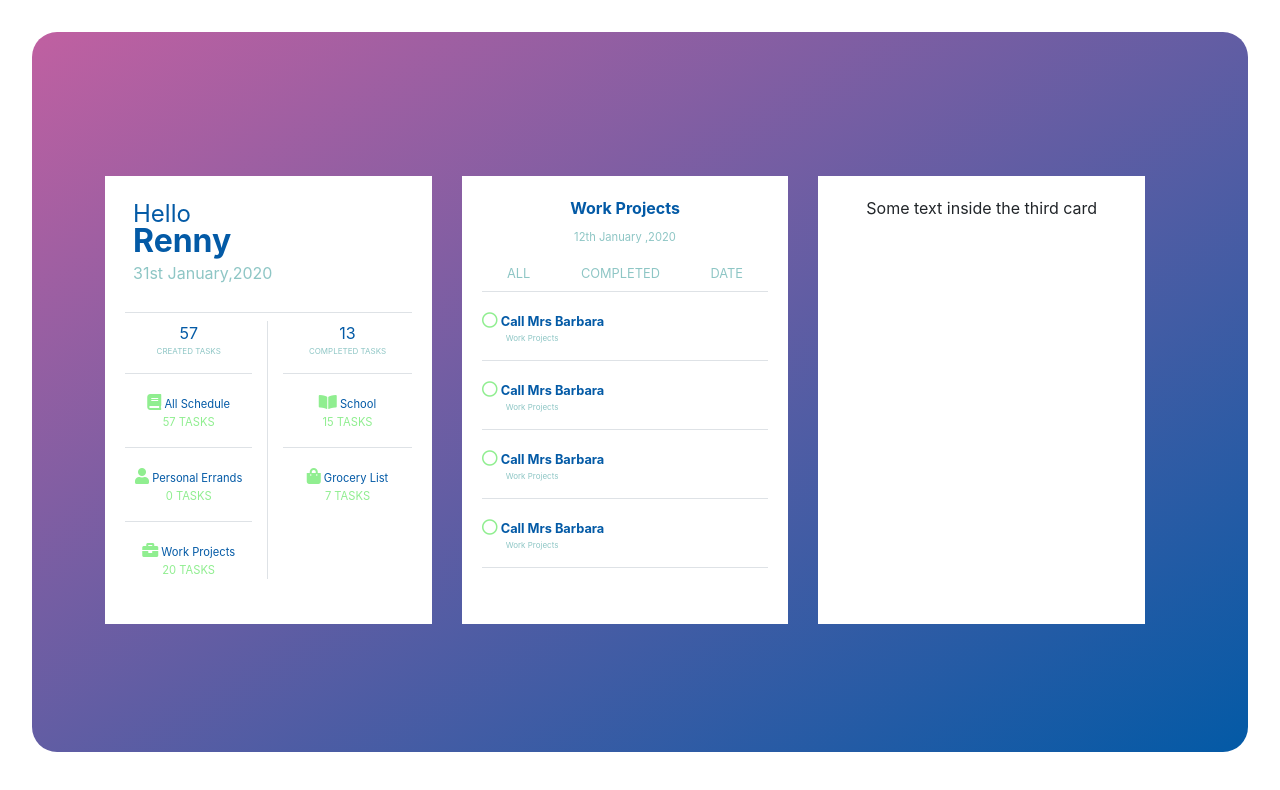
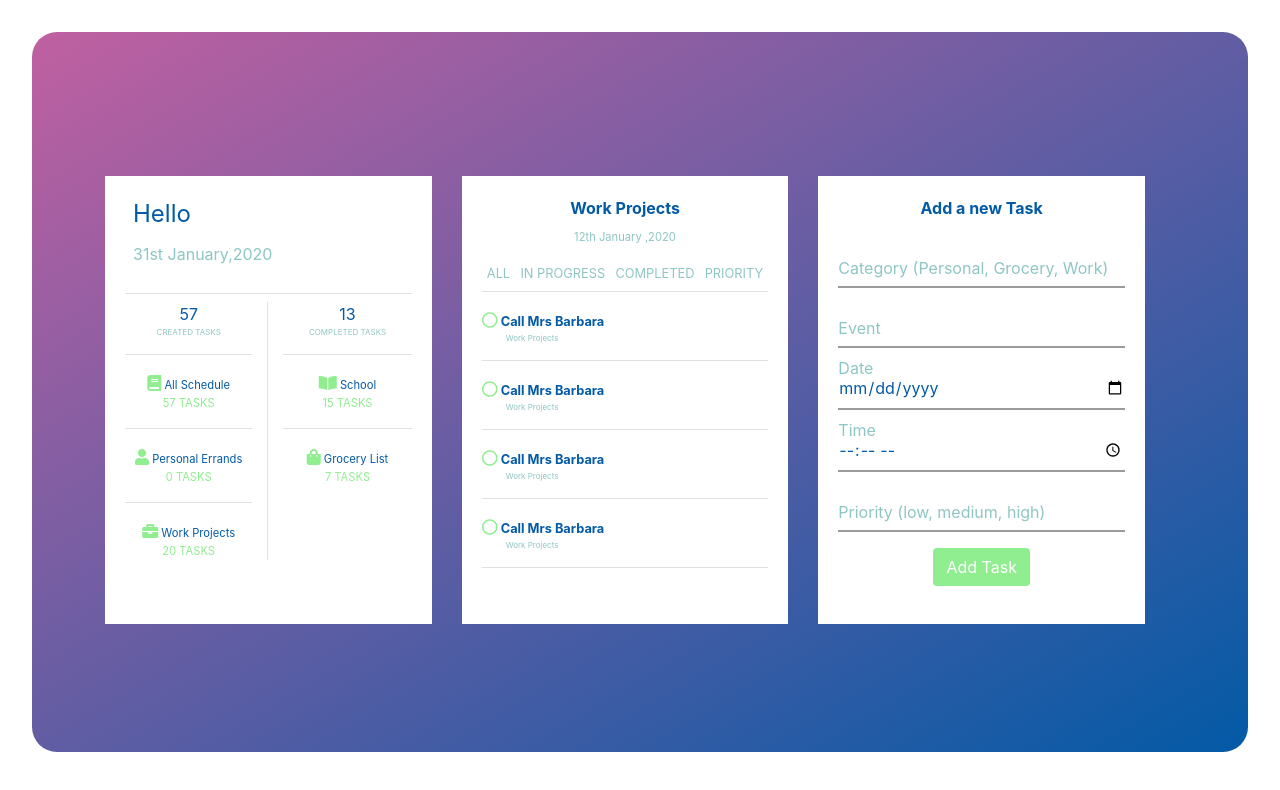
Before and after one commit to Renny1214/StackHack_FrontEnd, an Angular app: page / in a window 1280 px wide. Shown: the top 790 px of the page. Built offline with nearby package versions, Linux system fonts and the light colour scheme.

Commit message:
add task done

```diff
--- a/src/app/to-do-list/to-do-list.component.css
+++ b/src/app/to-do-list/to-do-list.component.css
@@ -1,5 +1,5 @@
 .back {
-  background: linear-gradient(to bottom right, #c060a1,#035aa6);
+  background: linear-gradient(to bottom right, #c060a1, #035aa6);
   margin: 2rem;
   height: 90vh;
   border-radius: 25px;
@@ -7,7 +7,7 @@
 li {
   list-style-type: none;
 }
-a:hover{
+a:hover {
   cursor: pointer;
 }
 .cards {
@@ -34,114 +34,271 @@ a:hover{
   height: 28rem;
   width: 65rem;
 }
-.hello
-{
+.hello {
   text-align: left;
   font-size: 1.5rem;
   color: #035aa6;
 }
-.name
-{
+.name {
   text-align: left;
   font-size: 2rem;
   color: #035aa6;
   line-height: 0.5cm;
 }
-.date
-{
+.date {
   text-align: left;
   color: #8ec6c5;
   line-height: 1.2cm;
 }
-.num
-{
-    color:#035aa6;
+.num {
+  color: #035aa6;
   font-size: 1rem;
 }
-.task
-{
-    color:#8ec6c5;
+.task {
+  color: #8ec6c5;
   font-size: 0.5rem;
 }
-.all
-{
+.all {
   text-align: left;
-    color:#035aa6;
+  color: #035aa6;
   font-size: 0.7rem;
 }
-.icon
-{
+.icon {
   text-align: left;
-    color:lightgreen;
+  color: lightgreen;
 }
-.num-size
-{
+.num-size {
   font-size: 0.7rem;
   color: lightgreen;
 }
-.task-head
-{
-    color:#035aa6;
+.task-head {
+  color: #035aa6;
   font-size: 1rem;
 }
-.second-date
-{
-    color:#8ec6c5;
-    line-height: .1cm;
-    font-size: .7rem;
+.second-date {
+  color: #8ec6c5;
+  line-height: 0.1cm;
+  font-size: 0.7rem;
 }
-.sub-head
-{
-    color:#8ec6c5;
-    font-size: .8rem;
+.sub-head {
+  color: #8ec6c5;
+  font-size: 0.8rem;
 }
-a:hover{
-    color:red;
+a:hover {
+  color: red;
   text-decoration: none;
 }
-.task-given
-{
-    color:#035aa6;
+.task-given {
+  color: #035aa6;
   font-size: 1.5rem;
 }
-.second-icon
-{
-    color:lightgreen;
+.second-icon {
+  color: lightgreen;
 }
-.heading
-{
-    font-size: .8rem;
+.heading {
+  font-size: 0.8rem;
   font-weight: bold;
-    color:#035aa6;
+  color: #035aa6;
 }
-.category
-{
-    color:#8ec6c5;
-    font-size: .5rem;
+.category {
+  color: #8ec6c5;
+  font-size: 0.5rem;
 }
 /* Container for the text that expands on hover */
 .expanded-text {
   width: 100%;
 }
 /* Longer name hidden by default  */
-span.longer-name{
- display:none;
+span.longer-name {
+  display: none;
 }
 /* On hover, hide the short name */
-.expanded-text:hover span.short-name{
- display:none;
+.expanded-text:hover span.short-name {
+  display: none;
 }
 /* On hover, display the longer name.  */
-.expanded-text:hover span.longer-name{
- display:block;
+.expanded-text:hover span.longer-name {
+  display: block;
 }
-.time
-{
-    font-size: .6rem;
-    color:lightgreen;
+.time {
+  font-size: 0.6rem;
+  color: lightgreen;
 }
-.edit
-{
+.edit {
   font-size: 1rem;
-    color:#035aa6;
+  color: #035aa6;
 }
+.scroll {
+  overflow: auto;
+}
+.form__group {
+  position: relative;
+  padding: 12px 0 0;
+  margin-top: 8px;
+  width: 100%;
+}
+
+.form__field {
+  font-family: inherit;
+  width: 100%;
+  border: 0;
+  border-bottom: 2px solid #9b9b9b;
+  outline: 0;
+  font-size: 1rem;
+  color: #035aa6;
+  padding: 7px 0;
+  background: transparent;
+  transition: border-color 0.2s;
+}
+.form__field::placeholder {
+  color: transparent;
+}
+.form__field:placeholder-shown ~ .form__label {
+  font-size: 1rem;
+  cursor: text;
+  top: 20px;
+}
+
+.form__label {
+  position: absolute;
+  top: 0;
+  display: block;
+  transition: 0.2s;
+  font-size: 1rem;
+  color: #8ec6c5;
+}
+
+.form__field:focus {
+  padding-bottom: 6px;
+  font-weight: 700;
+  border-width: 3px;
+  border-image: linear-gradient(to right, lightgreen, #c060a1);
+  border-image-slice: 1;
+}
+.form__field:focus ~ .form__label {
+  position: absolute;
+  top: 0;
+  display: block;
+  transition: 0.2s;
+  font-size: 1rem;
+  color: #11998e;
+  font-weight: 700;
+}
+
+/* reset input */
+.form__field:required,
+.form__field:invalid {
+  box-shadow: none;
+}
+
+.btn-bubble {
+  color: white;
+  background-color: lightgreen;
+  background-repeat: no-repeat;
+}
+.btn-bubble:hover,
+.btn-bubble:focus {
+  animation: bubbles 1s forwards ease-out;
+  background: radial-gradient(
+        circle at center,
+        rgba(0, 0, 0, 0) 30%,
+        #eeeeff 60%,
+        #eeeeff 65%,
+        rgba(0, 0, 0, 0) 70%
+      )
+      22% 114% / 0.65em 0.65em,
+    radial-gradient(
+        circle at center,
+        rgba(0, 0, 0, 0) 30%,
+        #eeeeff 60%,
+        #eeeeff 65%,
+        rgba(0, 0, 0, 0) 70%
+      )
+      37% 95% / 0.5em 0.5em,
+    radial-gradient(
+        circle at center,
+        rgba(0, 0, 0, 0) 30%,
+        #eeeeff 60%,
+        #eeeeff 65%,
+        rgba(0, 0, 0, 0) 70%
+      )
+      56% 84% / 0.6em 0.6em,
+    radial-gradient(
+        circle at center,
+        rgba(0, 0, 0, 0) 30%,
+        #eeeeff 60%,
+        #eeeeff 65%,
+        rgba(0, 0, 0, 0) 70%
+      )
+      4% 121% / 0.52em 0.52em,
+    radial-gradient(
+        circle at center,
+        rgba(0, 0, 0, 0) 30%,
+        #eeeeff 60%,
+        #eeeeff 65%,
+        rgba(0, 0, 0, 0) 70%
+      )
+      87% 137% / 0.89em 0.89em,
+    radial-gradient(
+        circle at center,
+        rgba(0, 0, 0, 0) 30%,
+        #eeeeff 60%,
+        #eeeeff 65%,
+        rgba(0, 0, 0, 0) 70%
+      )
+      59% 87% / 1.08em 1.08em,
+    radial-gradient(
+        circle at center,
+        rgba(0, 0, 0, 0) 30%,
+        #eeeeff 60%,
+        #eeeeff 65%,
+        rgba(0, 0, 0, 0) 70%
+      )
+      69% 81% / 0.75em 0.75em,
+    radial-gradient(
+        circle at center,
+        rgba(0, 0, 0, 0) 30%,
+        #eeeeff 60%,
+        #eeeeff 65%,
+        rgba(0, 0, 0, 0) 70%
+      )
+      55% 137% / 0.85em 0.85em,
+    radial-gradient(
+        circle at center,
+        rgba(0, 0, 0, 0) 30%,
+        #eeeeff 60%,
+        #eeeeff 65%,
+        rgba(0, 0, 0, 0) 70%
+      )
+      5% 127% / 1.04em 1.04em,
+    radial-gradient(
+        circle at center,
+        rgba(0, 0, 0, 0) 30%,
+        #eeeeff 60%,
+        #eeeeff 65%,
+        rgba(0, 0, 0, 0) 70%
+      )
+      36% 128% / 0.51em 0.51em,
+    radial-gradient(
+        circle at center,
+        rgba(0, 0, 0, 0) 30%,
+        #eeeeff 60%,
+        #eeeeff 65%,
+        rgba(0, 0, 0, 0) 70%
+      )
+      61% 109% / 0.89em 0.89em;
+  background-color: lightgreen;
+  background-repeat: no-repeat;
+}
+
+@keyframes bubbles {
+  100% {
+    background-position: 30% 3%, 44% -331%, 54% 17%, 1% -106%, 92% -277%,
+      54% -26%, 78% -85%, 54% -334%, -1% -308%, 29% -47%, 55% -242%;
+    box-shadow: inset 0 -6.5em 0 #8ec6c5;
+  }
+}
+.btn {
+  display: inline-block;
+  text-decoration: none;
+}
--- a/src/app/to-do-list/to-do-list.component.html
+++ b/src/app/to-do-list/to-do-list.component.html
@@ -4,7 +4,7 @@
       <div class="card cards">
         <div class="card-body text-center">
           <div class="hello ml-2">Hello</div>
-          <div class="name font-weight-bold ml-2">Renny</div>
+          <!-- <div class="name font-weight-bold ml-2">Renny</div> -->
           <div class="date ml-2">31st January,2020</div>
           <div class="border-bottom mt-3"></div>
           <div class="row">
@@ -55,14 +55,15 @@
           </div>
         </div>
       </div>
-      <div class="card cards">
+      <div class="card cards scroll">
         <div class="card-body text-center">
           <p class="card-text font-weight-bold task-head">Work Projects</p>
           <div class="second-date">12th January ,2020</div>
           <div class="d-flex justify-content-around pt-4">
             <a href="#" class="sub-head">ALL</a>
+            <a href="#" class="sub-head">IN PROGRESS</a>
             <a href="#" class="sub-head">COMPLETED</a>
-            <a href="#" class="sub-head">DATE</a>
+            <a href="#" class="sub-head">PRIORITY</a>
           </div>
           <diV class="border-bottom mt-2"></diV>
           <div class="text-left mt-2">
@@ -80,25 +81,89 @@
                   <div class="d-flex justify-content-around time mt-2">
                     <div>
                       <i class="fas fa-calendar-alt"></i>
-                                            <span> 12th jan ,2002</span></div>
-                                            <div> <i class="far fa-clock"></i> 10:00</div>
+                      <span> 12th jan ,2002</span>
+                    </div>
+                    <div><i class="far fa-clock"></i> 10:00</div>
                   </div>
                   <div class="d-flex justify-content-around edit mt-2">
-                                                <a><abbr title="Edit"><i class="fas fa-edit"></i></abbr></a>
-                                            <a> <abbr title="Mark as completed"><i class="fas fa-check-circle"></i></abbr></a>
+                    <a
+                      ><abbr title="Edit"><i class="fas fa-edit"></i></abbr
+                    ></a>
+                    <a
+                      ><abbr title="Mark as In progress"
+                        ><i class="fas fa-circle-notch"></i></abbr
+                    ></a>
+                    <a>
+                      <abbr title="Mark as completed"
+                        ><i class="fas fa-check-circle"></i></abbr
+                    ></a>
                   </div>
-
                 </span>
                 <div class="border-bottom mt-3"></div>
               </div>
-
             </li>
           </div>
         </div>
       </div>
       <div class="card cards">
         <div class="card-body text-center">
-          <p class="card-text">Some text inside the third card</p>
+          <p class="card-text font-weight-bold task-head">Add a new Task</p>
+          <div class="form__group field">
+            <input
+              type="input"
+              class="form__field"
+              placeholder="Category"
+              name="category"
+              id="category"
+              required
+            />
+            <label for="category" class="form__label">Category (Personal, Grocery, Work)</label>
+          </div>
+          <div class="form__group field">
+            <input
+              type="input"
+              class="form__field"
+              placeholder="event"
+              name="event"
+              id="event"
+              required
+            />
+            <label for="event" class="form__label">Event</label>
+          </div>
+          <div class="form__group field">
+            <input
+              type="date"
+              class="form__field"
+              placeholder="Date"
+              name="date"
+              id="date"
+              required
+            />
+            <label for="date" class="form__label">Date</label>
+          </div>
+          <div class="form__group field">
+            <input
+              type="time"
+              class="form__field"
+              placeholder="Time"
+              name="time"
+              id="time"
+              required
+            />
+            <label for="time" class="form__label">Time</label>
+          </div>
+          <div class="form__group field">
+            <input
+              type="text"
+              class="form__field"
+              placeholder="Priority"
+              name="priority"
+              id="priority"
+              required
+            />
+            <label for="priority" class="form__label">Priority (low, medium, high) </label>
+          </div>
+          <a href="#" class="btn btn-bubble mt-3">Add Task</a>
         </div>
       </div>
     </div>
```
Lines whose indentation alone changed are shown as unchanged.
